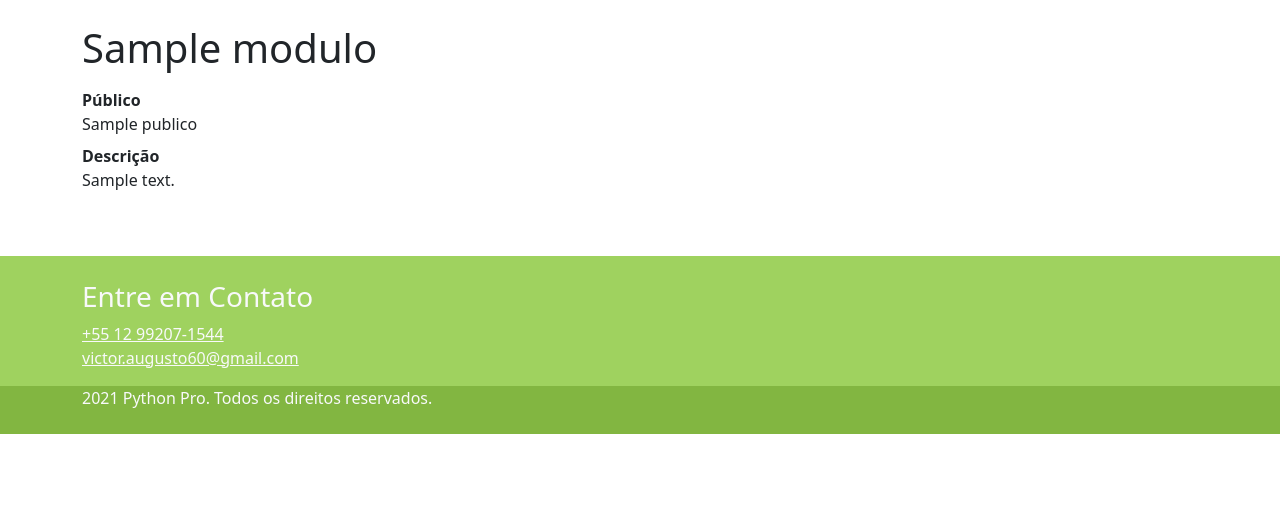
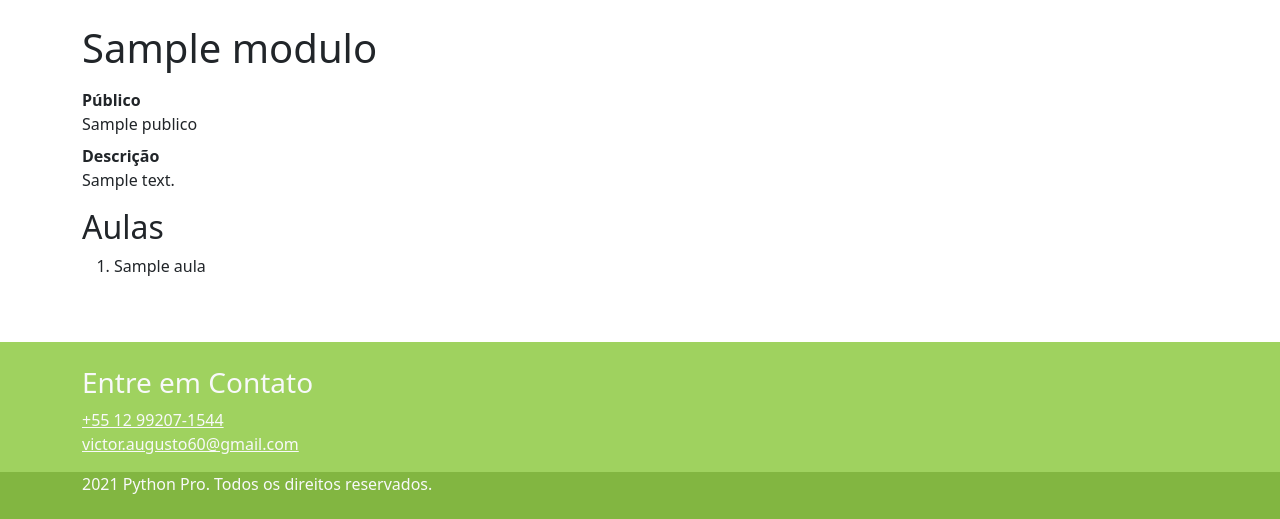
Before and after one commit to victoraugusto6/curso-django, a Django app: template pypro/modulos/templates/modulos/modulo_detalhe.html in a window 1280 px wide. Shown: the part 56-575 px from the top of the page. Run offline with Django 3.2, Linux system fonts and the light colour scheme; the template is opened without the code that fills it: most values are stand-ins (such as "Sample title", 1, 10 or a date in 2020); some libraries are stand-ins or nearby versions.

Commit message:
Acesso a Relação com Atributo _set

```diff
--- a/pypro/modulos/facade.py
+++ b/pypro/modulos/facade.py
@@ -14,3 +14,7 @@ def listar_modulos_ordenados() -> List[Modulo]:
 
 def encontrar_modulo(slug: str) -> Modulo:
     return Modulo.objects.get(slug=slug)
+
+
+def listar_aulas_de_modulo_ordenadas(modulo: Modulo):
+    return list(modulo.aula_set.order_by('order').all())
--- a/pypro/modulos/templates/modulos/modulo_detalhe.html
+++ b/pypro/modulos/templates/modulos/modulo_detalhe.html
@@ -15,6 +15,12 @@
                     <dt>Descrição</dt>
                     <dd>{{ modulo.descricao }}</dd>
                 </dl>
+                <h2>Aulas</h2>
+                <ol>
+                    {% for aula in aulas %}
+                        <li>{{ aula.titulo }}</li>
+                    {% endfor %}
+                </ol>
             </div>
         </div>
     </div>
--- a/pypro/modulos/views.py
+++ b/pypro/modulos/views.py
@@ -4,4 +4,5 @@ from pypro.modulos import facade
 
 def detalhe(request, slug):
     modulo = facade.encontrar_modulo(slug)
-    return render(request, 'modulos/modulo_detalhe.html', {'modulo': modulo})
+    aulas = facade.listar_aulas_de_modulo_ordenadas(modulo)
+    return render(request, 'modulos/modulo_detalhe.html', {'modulo': modulo, 'aulas': aulas})
```
Also changed, not shown: pypro/modulos/tests/test_modulo_detalhe.py (+13 -3 lines).
